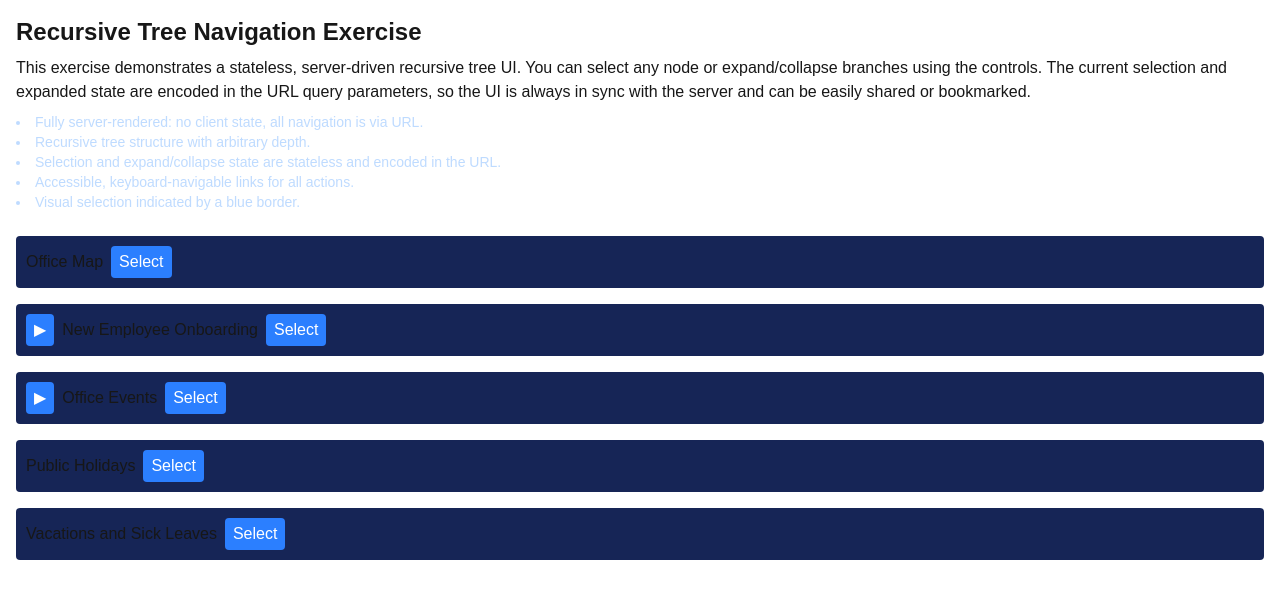
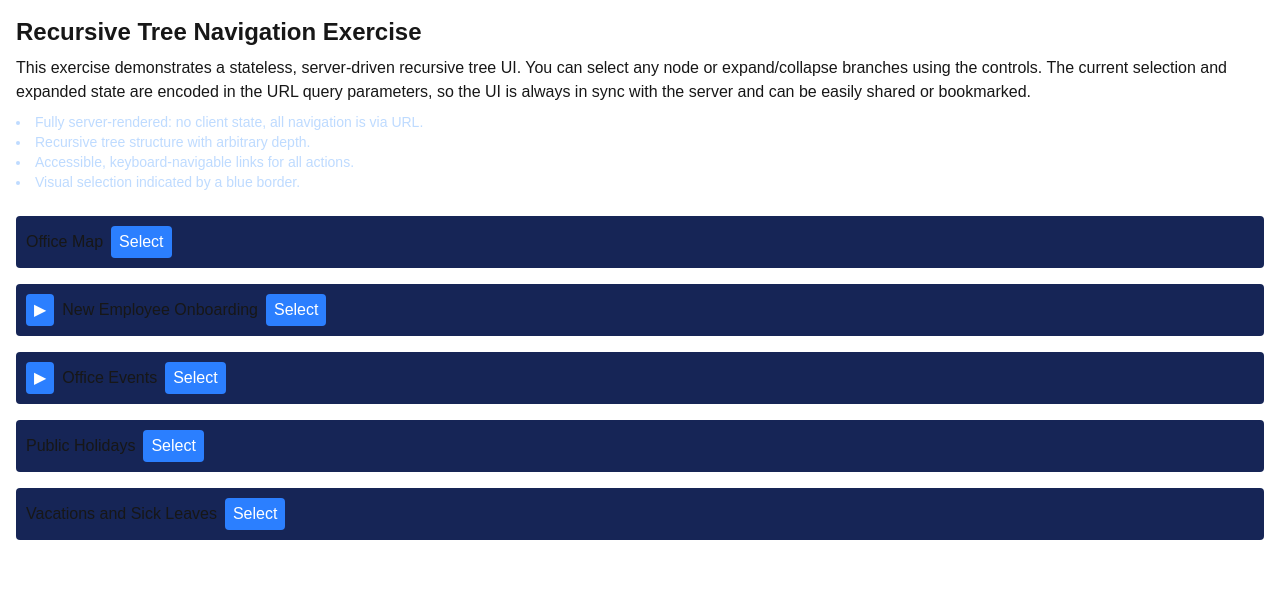
Before and after one commit to brian-gates/node-tree-explorer, a Next.js app: page / in a window 1280 px wide. Shown: the top 598 px of the page. Built offline with nearby package versions, Linux system fonts and the light colour scheme.

Commit message:
but I repeat myself

```diff
--- a/src/app/page.tsx
+++ b/src/app/page.tsx
@@ -28,10 +28,6 @@ export default async function Home({
             Fully server-rendered: no client state, all navigation is via URL.
           </li>
           <li>Recursive tree structure with arbitrary depth.</li>
-          <li>
-            Selection and expand/collapse state are stateless and encoded in the
-            URL.
-          </li>
           <li>Accessible, keyboard-navigable links for all actions.</li>
           <li>Visual selection indicated by a blue border.</li>
         </ul>
```
